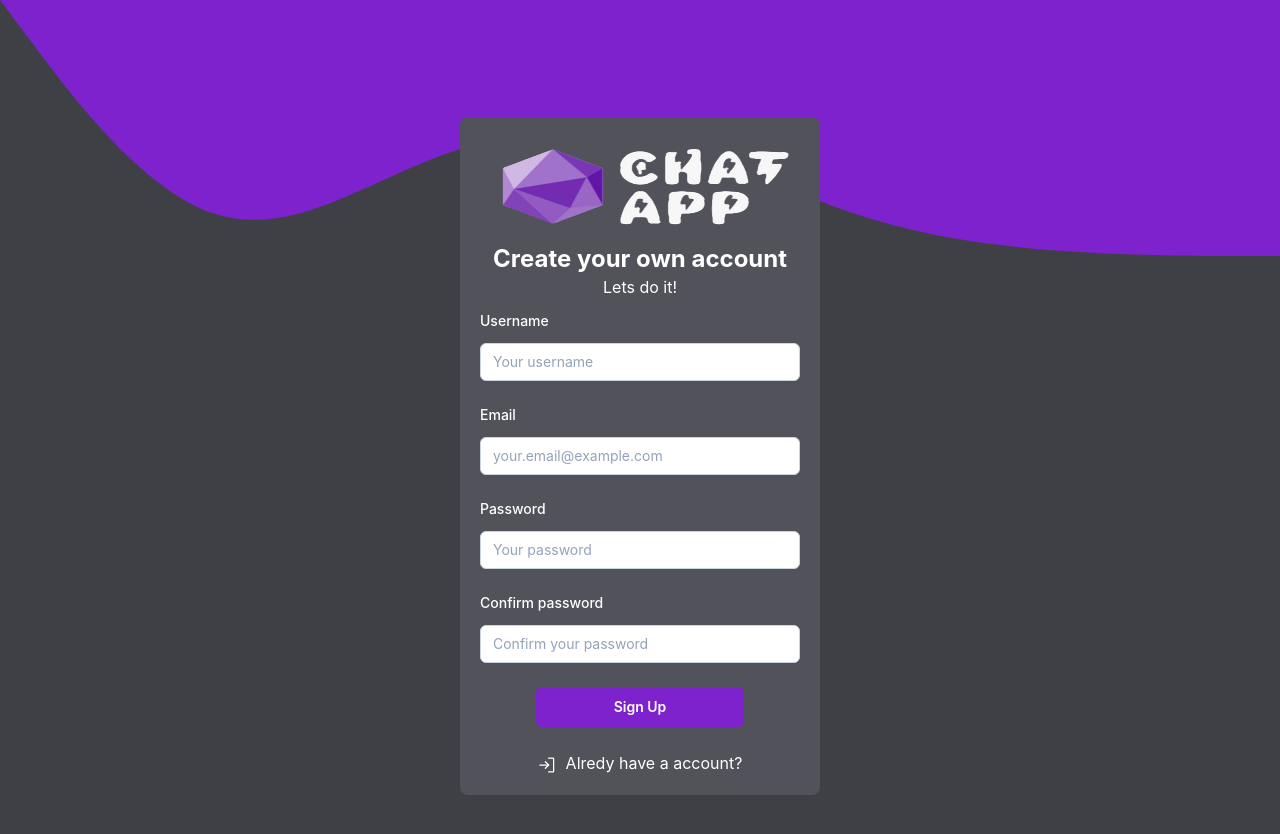
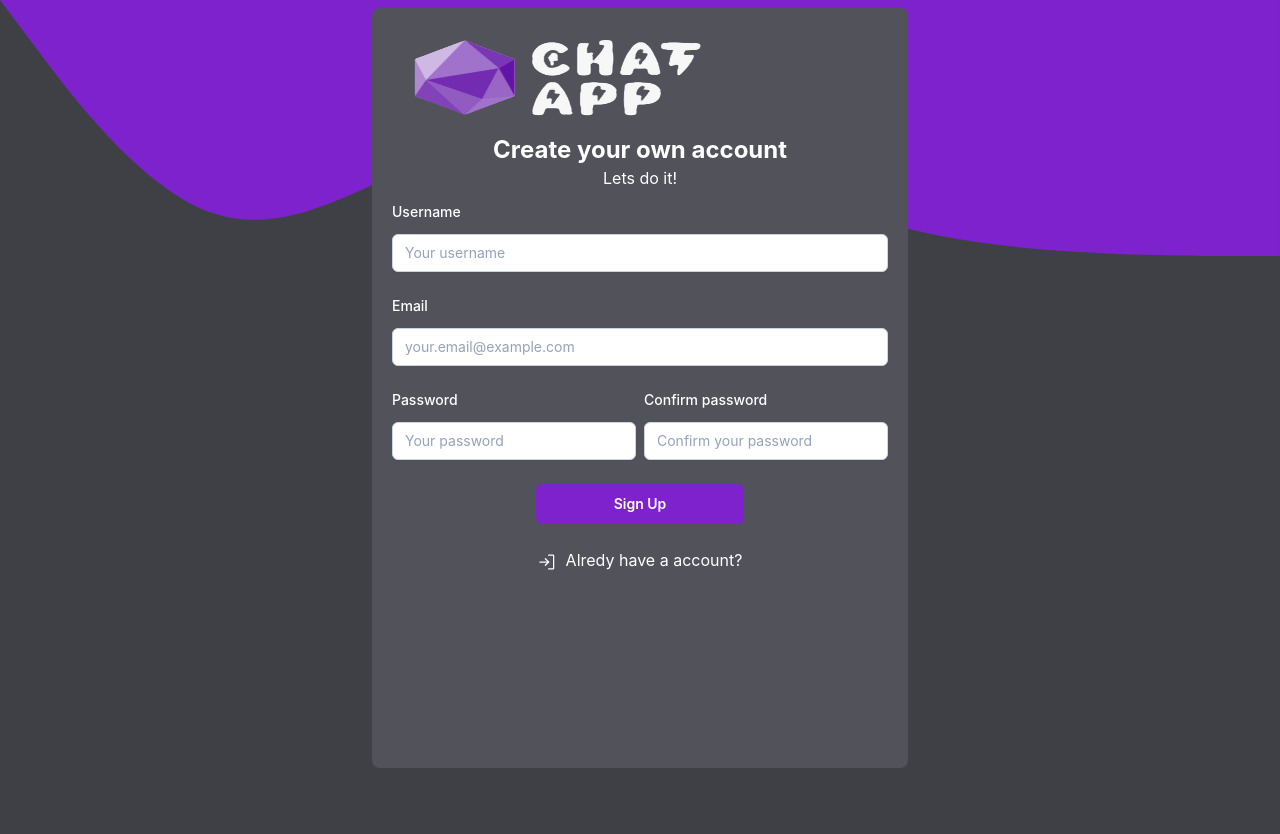
Before and after one commit to Kelvis-fernando/chat-app, a Next.js app: page /auth/signUp in a window 1280 px wide. Shown: the top 834 px of the page. After the commit the page ends 808 px from the top, so only its background shows below. Built offline with nearby package versions, Linux system fonts and the light colour scheme.

Commit message:
adjusted css bugs

```diff
--- a/src/pages/auth/forgotPassword.tsx
+++ b/src/pages/auth/forgotPassword.tsx
@@ -31,7 +31,6 @@ const ForgotPassword: NextPage = () => {
                width={320}
                height={100}
             />
-            s
             <TitleAndSubtitle
                title={"Forgot you password?"}
                subtitle={"No problem, we will recover it for you!"}
@@ -73,7 +72,11 @@ const ForgotPassword: NextPage = () => {
                </div>
             </form>
          </div>
-         <svg xmlns="http://www.w3.org/2000/svg" viewBox="0 0 1440 320" className="absolute bottom-0">
+         <svg
+            xmlns="http://www.w3.org/2000/svg"
+            viewBox="0 0 1440 320"
+            className="absolute bottom-0"
+         >
             <path
                fill="#7e22ce"
                fillOpacity="2"
--- a/src/pages/auth/signIn.tsx
+++ b/src/pages/auth/signIn.tsx
@@ -77,7 +77,6 @@ const SignIn: NextPage = () => {
                      Login
                   </button>
                </div>
-            </form>
                <div className={styles.links}>
                   <Link href={"/auth/signUp"}>
                      <p className=" hover:text-zinc-300 mt-1 mr-2 cursor-pointer">
@@ -90,6 +89,7 @@ const SignIn: NextPage = () => {
                      </p>
                   </Link>
                </div>
+            </form>
          </div>
          <svg
             xmlns="http://www.w3.org/2000/svg"
--- a/src/pages/auth/signUp.tsx
+++ b/src/pages/auth/signUp.tsx
@@ -74,7 +74,8 @@ const SignUp: NextPage = () => {
                      />
                   </div>
                </div>
-               <div className="mt-6">
+               <div className="flex">
+                  <div className="mt-3 pr-1">
                      <label
                         htmlFor="password"
                         className="block text-sm font-medium my-3"
@@ -92,7 +93,7 @@ const SignUp: NextPage = () => {
                         />
                      </div>
                   </div>
-               <div className="mt-6">
+                  <div className="mt-3 pl-1">
                      <label
                         htmlFor="password"
                         className="block text-sm font-medium my-3"
@@ -110,12 +111,13 @@ const SignUp: NextPage = () => {
                         />
                      </div>
                   </div>
+               </div>
+
                <div className="my-6 flex justify-center">
                   <button type="submit" className={styles.signupButton}>
                      Sign Up
                   </button>
                </div>
-            </form>
                <div className="text-center">
                   <Link href={"/auth/signIn"}>
                      <div className="iconPhosphor">
@@ -127,6 +129,7 @@ const SignUp: NextPage = () => {
                      </div>
                   </Link>
                </div>
+            </form>
          </div>
          <svg
             xmlns="http://www.w3.org/2000/svg"
--- a/src/styles/auth/ForgotPassword.module.scss
+++ b/src/styles/auth/ForgotPassword.module.scss
@@ -1,9 +1,10 @@
 .ForgotPassword {
    align-items: center;
-   @apply flex justify-center bg-zinc-700 h-[100vh] text-white;
+   @apply flex justify-center bg-zinc-700 h-[100vh]
+      text-white;
 
    .formBox {
-      @apply bg-zinc-600 p-5 rounded-lg z-50;
+      @apply bg-zinc-600 p-5 rounded-lg z-50 h-[70%];
    }
 
    .ForgotPasswordInput {
--- a/src/styles/auth/SignIn.module.scss
+++ b/src/styles/auth/SignIn.module.scss
@@ -1,9 +1,8 @@
 .signIn {
-   align-items: center;
    @apply flex justify-center bg-zinc-700 h-[100vh] text-white p-5;
 
    .formBox {
-      @apply bg-zinc-600 p-5 rounded-lg z-50;
+      @apply bg-zinc-600 p-5 rounded-lg z-50 h-[100%];
    }
 
    .signinInput {
--- a/src/styles/auth/SignUp.module.scss
+++ b/src/styles/auth/SignUp.module.scss
@@ -1,9 +1,8 @@
 .signUp {
-   align-items: center;
-   @apply flex justify-center bg-zinc-700 h-[100vh] text-white mt-14;
+   @apply flex justify-center bg-zinc-700 h-[100vh] text-white mt-2;
 
    .formBox {
-      @apply bg-zinc-600 p-5 rounded-lg z-50;
+      @apply bg-zinc-600 p-5 rounded-lg z-50 h-[95%];
    }
 
    .signupInput {
```
Lines whose indentation alone changed are shown as unchanged.
